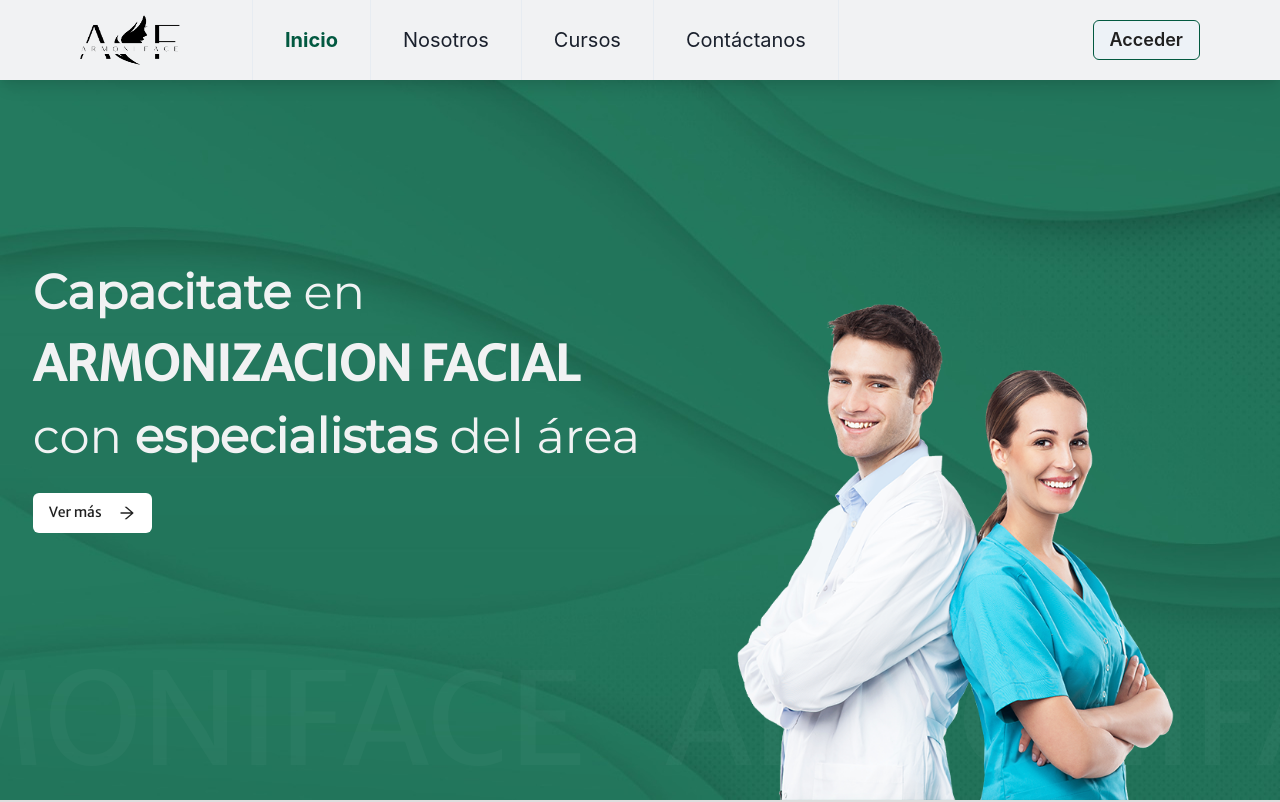
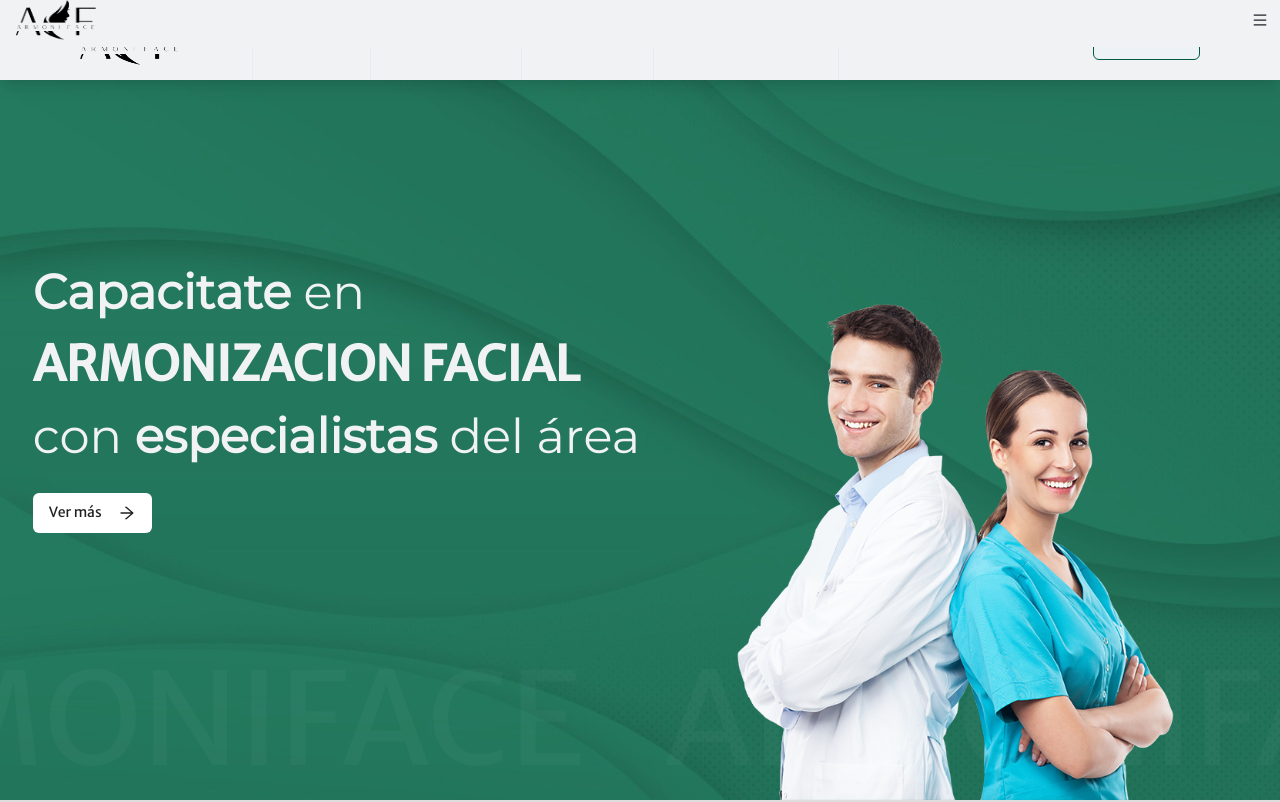
Before and after one commit to LuchoQQ/armoniface, a Next.js app: page / in a window 1280 px wide. Shown: the top 802 px of the page. Built offline with nearby package versions, Linux system fonts and the light colour scheme; no server answers.

Commit message:
responsive menu bar index

```diff
--- a/src/components/NavbarIndex.tsx
+++ b/src/components/NavbarIndex.tsx
@@ -9,7 +9,7 @@ import {
 import { motion } from "framer-motion";
 import { useState } from "react";
 import { useRouter } from "next/router";
-import { AiOutlineMenu, AiFillInstagram, AiFillMail } from "react-icons/ai";
+import { AiOutlineMenu, AiFillInstagram, AiFillMail, AiOutlineClose } from "react-icons/ai";
 import ChakraNextImage from "./ChakraNextImage";
 import NavbarLinkScroll from "./NavbarLinkScroll";
 import { useTheme } from "@emotion/react";
@@ -69,11 +69,11 @@ const NavbarIndex: React.FC = () => {
 
             {/* Mobile navbar */}
             <Box
-                position="relative"
-                display={{ base: "block", md: "none" }}
+                position="fixed"
+                top='-4px'
                 zIndex="100"
             >
-                <Box bg="#f1f2f3" h="47px" position="fixed" w="100vw">
+                <Box bg="#f1f2f3" h="47px"  w="100vw">
                     <ChakraNextImage
                         src="/assets/logo.webp"
                         h="40px"
@@ -97,72 +97,55 @@ const NavbarIndex: React.FC = () => {
                     initial={false}
                     onAnimationStart={() => setHidden(false)}
                     onAnimationComplete={() => setHidden(!isOpen)}
-                    animate={{ width: isOpen ? 300 : 0 }}
+                    animate={{ width: isOpen ? "100%" : 0 }}
                     style={{
-                        background: "#adbfa8",
+                        background: "#f1f2f3",
                         // backdropFilter: "blur(10px)",
                         overflow: "hidden",
                         whiteSpace: "nowrap",
-                        position: "absolute",
+                        position: "fixed",
                         right: "0",
                         height: "100vh",
                         top: "0",
+                        zIndex: "100",
                     }}
                 >
                     <Flex direction="column" mt="10" gap="3rem">
-                        <Flex direction="column" gap="2rem">
-                            <Box
-                                fontFamily="tertiary"
-                                alignSelf="flex-start"
-                                fontSize="md"
-                            >
-                                Inicio
-                            </Box>
-                            <Box
-                                fontFamily="tertiary"
-                                alignSelf="flex-start"
-                                fontSize="md"
-                            >
-                                Sobre nosotros
-                            </Box>
+                        <Flex direction="column" gap="2rem" px="4rem" py="2rem">
+                            <Icon
+                                as={AiOutlineClose}
+                                {...getButtonProps()}
+                                position="absolute"
+                                top="4"
+                                right="3"
+                                zIndex="100"
+                                fontSize="2xl"
+                            />
+                            <NavbarLinkScroll text="Inicio" path="inicio" />
 
-                            <Box
-                                fontFamily="tertiary"
-                                alignSelf="flex-start"
-                                fontSize="md"
-                            >
-                                Galería
-                            </Box>
-                            <Box
-                                fontFamily="tertiary"
-                                alignSelf="flex-start"
-                                fontSize="md"
-                            >
-                                Contáctanos
-                            </Box>
+                            <NavbarLinkScroll text="Nosotros" path="about" />
+
+                            <NavbarLinkScroll text="Cursos" path="courses" />
+
+                            <NavbarLinkScroll
+                                text="Contáctanos"
+                                path="contact"
+                            />
                         </Flex>
                         <Divider />
-                        <Flex flexDirection="column" gap="1rem">
+                        <Flex flexDirection="column" gap="1rem" alignItems='center'>
                             <Button
-                                fontFamily="tertiary"
-                                color="fontSecondary"
+                                w="80%"
+                                fontFamily="primary"
+                                color="#dedede"
                                 bg="secondary"
-                                _hover={{ bg: "#e09e24" }}
-                                _active={{ bg: "" }}
+                                _hover={{
+                                    bg: '#023b3b'
+                                }}
                             >
                                 Acceder
                             </Button>
-                            <Button
-                                fontFamily="tertiary"
-                                color="fontSecondary"
-                                bg="secondary"
-                                _hover={{ bg: "#e09e24" }}
-                                _active={{ bg: "" }}
-                            >
-                                Registrarse
-                            </Button>
                         </Flex>
-                        <Divider />
                         <Flex gap="2rem" justify="center">
                             <Icon
                                 fill="#black"
--- a/src/components/NavbarLinkScroll.tsx
+++ b/src/components/NavbarLinkScroll.tsx
@@ -1,4 +1,4 @@
-import { Box, useTheme } from "@chakra-ui/react";
+import { Box, Text, useTheme } from "@chakra-ui/react";
 import { useRouter } from "next/router";
 import React from "react";
 import { Link } from "react-scroll";
@@ -20,6 +20,7 @@ const NavbarLinkScroll: React.FC<Props> = ({ path, text }) => {
         smooth={true}
         duration={500}
         cursor='pointer'
+
         // @ts-ignore
         activeStyle={{
           color: theme.colors.primary,
@@ -31,7 +32,7 @@ const NavbarLinkScroll: React.FC<Props> = ({ path, text }) => {
         //|mx="1"
         //_hover={{ color: "#cf962d" }}
       >
-        {text}
+        <Text >{text}</Text>
       </Box>
     </>
   );
```
